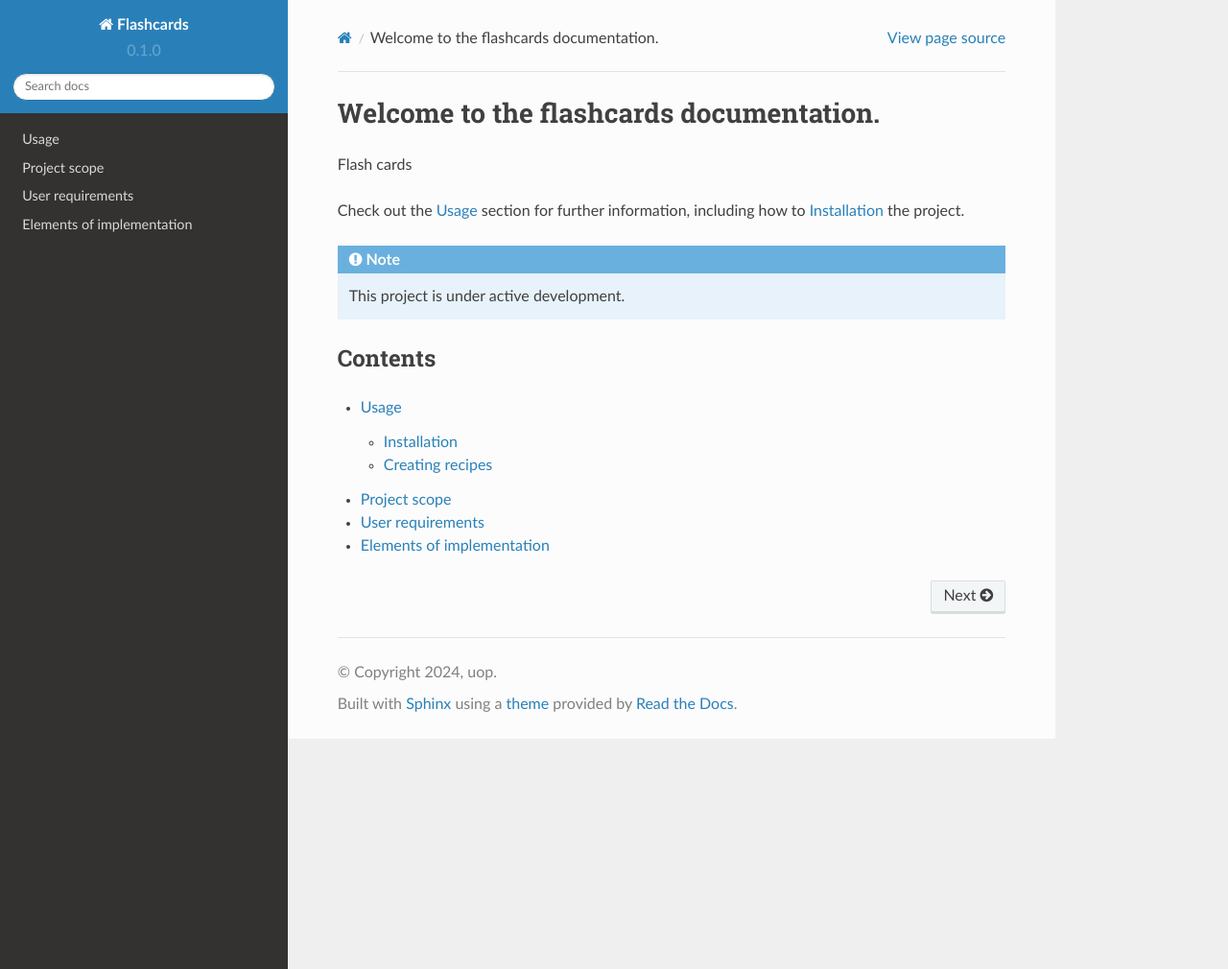
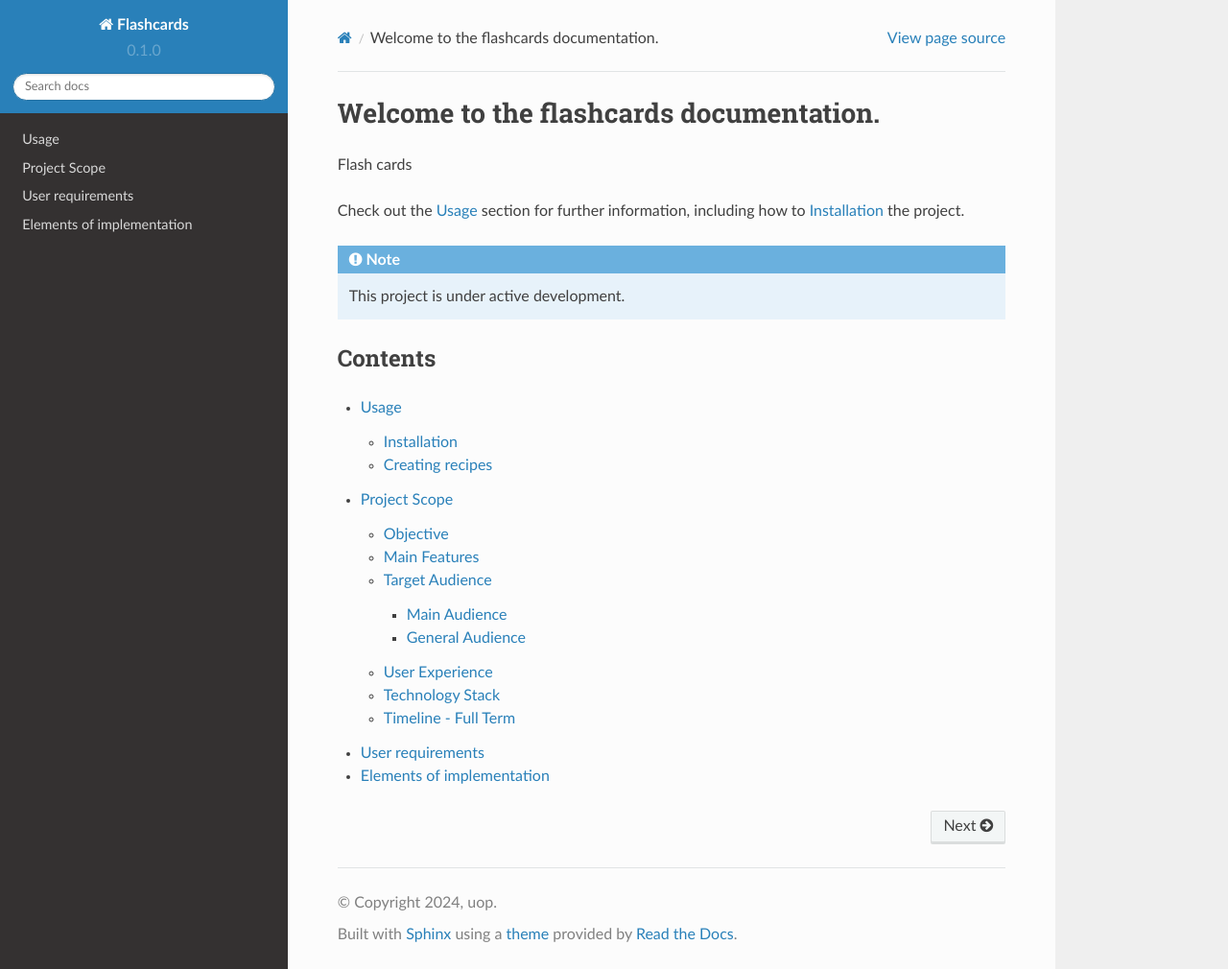
Before and after one commit to SETAP-2NDYEAR/flashcards_documentation, a Sphinx documentation site: the page built from docs/source/index.rst, in a window 1280 px wide and 1010 px high. Shown: the whole window at 96% size. Built offline with Sphinx 7.4.7 and the Read the Docs theme 2.0.0, drawn with Linux system fonts in a browser that asks for light colours; some of the changed lines change nothing that is shown.

Commit message:
Update scope.rst
scope file

```diff
--- a/docs/source/scope.rst
+++ b/docs/source/scope.rst
@@ -1,2 +1,111 @@
-Project scope
+*************
+Project Scope
+*************
+
+Objective
+=========
+
+Develop a user-friendly flashcard software tailored to the specific needs of
+computer science students:
+        Enable users to create, edit, and test their knowledge of coding
+        principles, algorithms, and complex concepts through flashcards.
+
+Main Features
+=============
+
+*   Flashcard Creation and Editing :
+            Users can create custom flashcards or edit pre-existing ones.
+
+*   Self-Testing Environment :
+            Allows users to test their knowledge by flipping through
+            flashcards and assessing their understanding, aiding in their
+            revision and comprehension.
+
+*   Rating of Difficuly System :
+            Enables users to rate their understanding of each flashcard,
+            facilitating self-assessment and progress tracking.
+
+*   Deck Quizzes :
+            Users can test themselves on individual decks and will be
+            provided with a feedback report.
+
+Target Audience
+===============
+
+Main Audience
+-------------
+
+Computer science students enrolled at the University of Portsmouth
+seeking to enhance their understanding of everything related to our
+course and beyond.
+
+General Audience
+------------------
+
+Any kind of user , from any different background i.e teachers, highschool
+students, professors, children.
+
+User Experience
+===============
+
+The software will prioritise ease of use, intuitive navigation, and
+comprehensive functionality to ensure a seamless user experience.
+Focus on providing interactive features that promote active learning
+and facilitate self-assessment.
+
+Technology Stack
 ================
+
+*   Utilise modern programming languages and tools ,such as Dart and
+    Flutter to develop the software.
+*   Implement database management systems for efficient storage and
+    retrieval of flashcard data.
+
+Timeline - Full Term
+====================
+
+*   Draft an initial detailed report including :
+
+        *   Data collection process :
+                *   Interviews/focus groups
+                *   design and results
+                *   Ethics discussions
+                *   User requirements
+        *   System requirements :
+                *   Functional
+                *   Non-functional
+        *   Use case modelling :
+                *   Use case diagram
+                *   Description of 5 use cases
+        *   Architectural design :
+                *   Architectural model
+                *   Model explained
+        *   Implementation :
+                *   Software reuse
+                *   Technologies/languages
+                *   Devices Targeted
+                *   Version control
+                *   Issues/bugs management
+                *   Feasibility check
+        *   Testing :
+                * Test strategy
+                * inputs for each requirement
+
+*   Develop an established report including :
+
+        *   Changes made in :
+                *   User requirements
+                *   Architectural model
+        *   Implementation :
+                *   3-5 minute demo of the prototype
+                *   Link to Github repository including code
+                    code documentation
+                *   1 page discussion of implementation issues met
+        *   Testing :
+                *   Unit testing available on GitHub for all units of code
+                *   Complete test plan covering all functional requirements
+                *   Automated scripts for system testing available on GitHub
+
+*   Conduct user testing and gather feedback for iteration and improvement
+    throughout the development timeline
+*   Aim for a fully functional and polished version within the specified timeframe.
```
